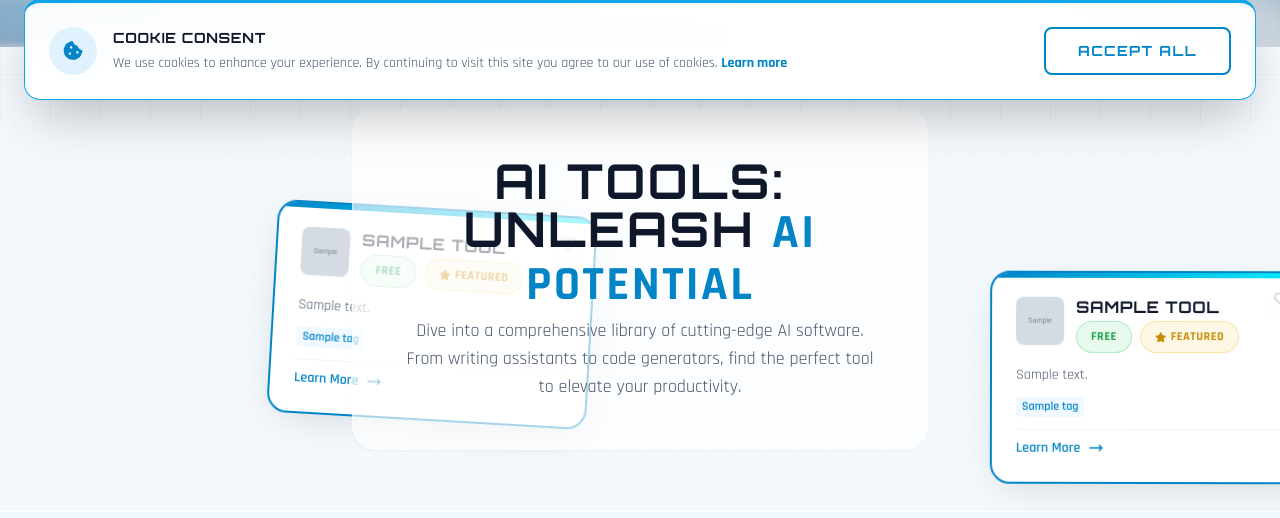
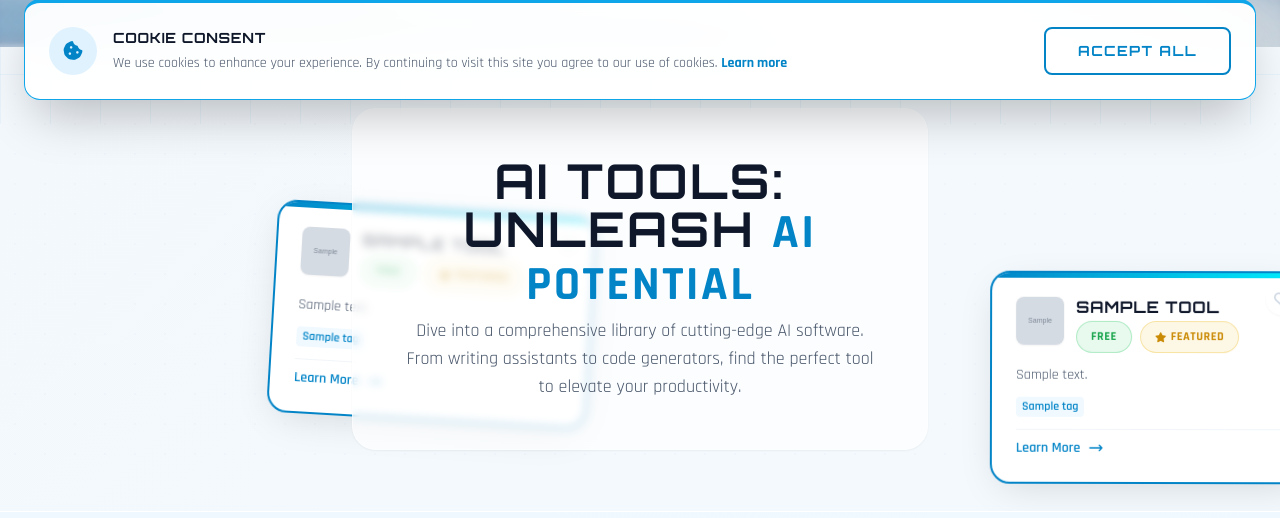
Before and after one commit to uponai/aijack, a Django app: page / in a window 1280 px wide. Shown: the part 676-1194 px from the top of the page. Run offline with Django 4.2, Linux system fonts and the light colour scheme; tables that the repository leaves empty hold one stand-in row (values such as "Sample post"); grey boxes marked "Sample" are stand-in pictures; data that the repository does not hold is empty; some libraries are stand-ins or nearby versions.

Commit message:
Display stack owner in the admin stacks list and apply backdrop blur and subtle text styling to the home page's central content.

```diff
--- a/templates/home.html
+++ b/templates/home.html
@@ -142,11 +142,11 @@
 
         <!-- Central Text (Top Layer) -->
         <div class="absolute inset-0 flex items-center justify-center z-30 pointer-events-none">
-            <div class="text-center transition-all duration-500 bg-white/65 p-8 md:p-12 rounded-3xl shadow-sm border border-white/40 max-w-xl mx-4" id="anim-text-container">
+            <div class="text-center transition-all duration-500 bg-white/65 backdrop-blur-sm p-8 md:p-12 rounded-3xl shadow-sm border border-white/40 max-w-xl mx-4" id="anim-text-container">
                 <h3 id="anim-headline" class="text-4xl md:text-5xl font-heading font-bold text-slate-900 mb-2 transition-opacity duration-500 relative z-20">
                     <!-- Title injected -->
                 </h3>
-                <p id="anim-subtitle" class="text-lg text-slate-600 max-w-lg mx-auto transition-opacity duration-500 relative z-20">
+                <p id="anim-subtitle" class="text-lg text-slate-600 max-w-lg mx-auto transition-opacity duration-500 relative z-20 font-normal opacity-70 blur-[0.5px]">
                     <!-- Description injected -->
                 </p>
             </div>
```
Also changed, not shown: templates/admin_stacks_list.html (+8 -1 lines).
